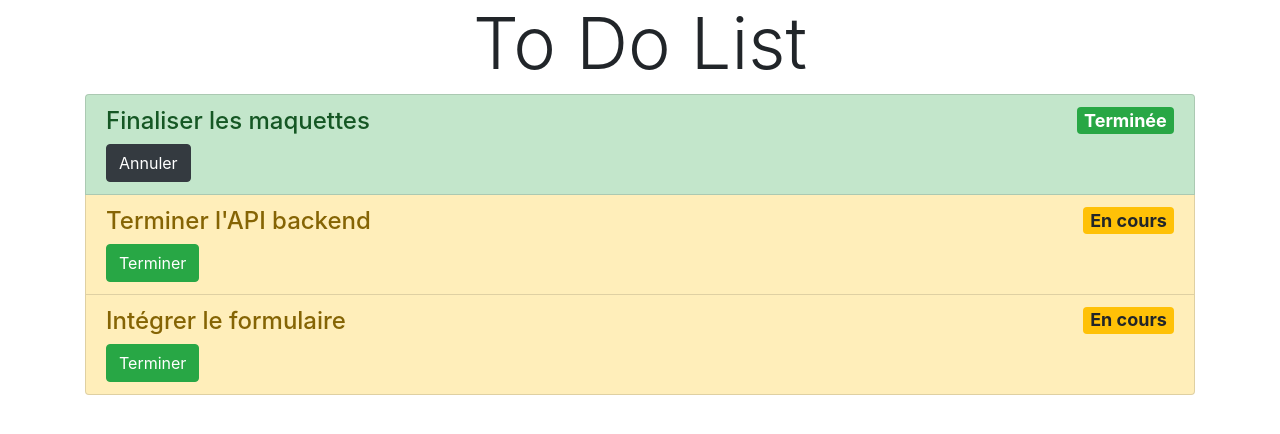
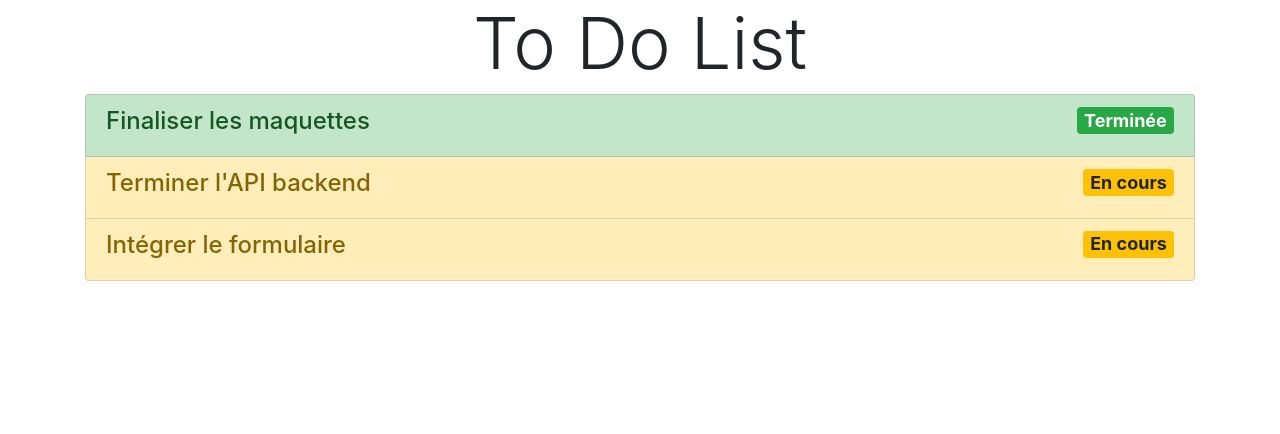
Before and after one commit to DavidLegrand/react-todolist, a React (Create React App) app in the folder todolist/: page / in a window 1280 px wide. Shown: the top 434 px of the page. Built offline with nearby package versions, Linux system fonts and the light colour scheme.

Commit message:
Removed Buttons

```diff
--- a/todolist/src/components/Task.js
+++ b/todolist/src/components/Task.js
@@ -6,17 +6,12 @@ import TaskModel from '../models/task'
 const Task = ({ task, cancel, complete }) => {
   const getCompleted = () => task.completed ? "Terminée" : "En cours"
   const getColor = () => task.completed ? "success" : "warning"
-  const getButtonColor = () => task.completed ? "dark" : "success"
   return (
     <ListGroupItem variant={getColor()}>
       <h2 className="h4">
         {task.title}
         <Badge className="float-right" variant={getColor()}>{getCompleted()}</Badge>
       </h2>
-      {task.completed ?
-        <Button onClick={() => cancel(task)} variant={getButtonColor()}>Annuler</Button> :
-        <Button onClick={() => complete(task)} variant={getButtonColor()}>Terminer</Button>
-      }
     </ListGroupItem>
   )
 }
```
